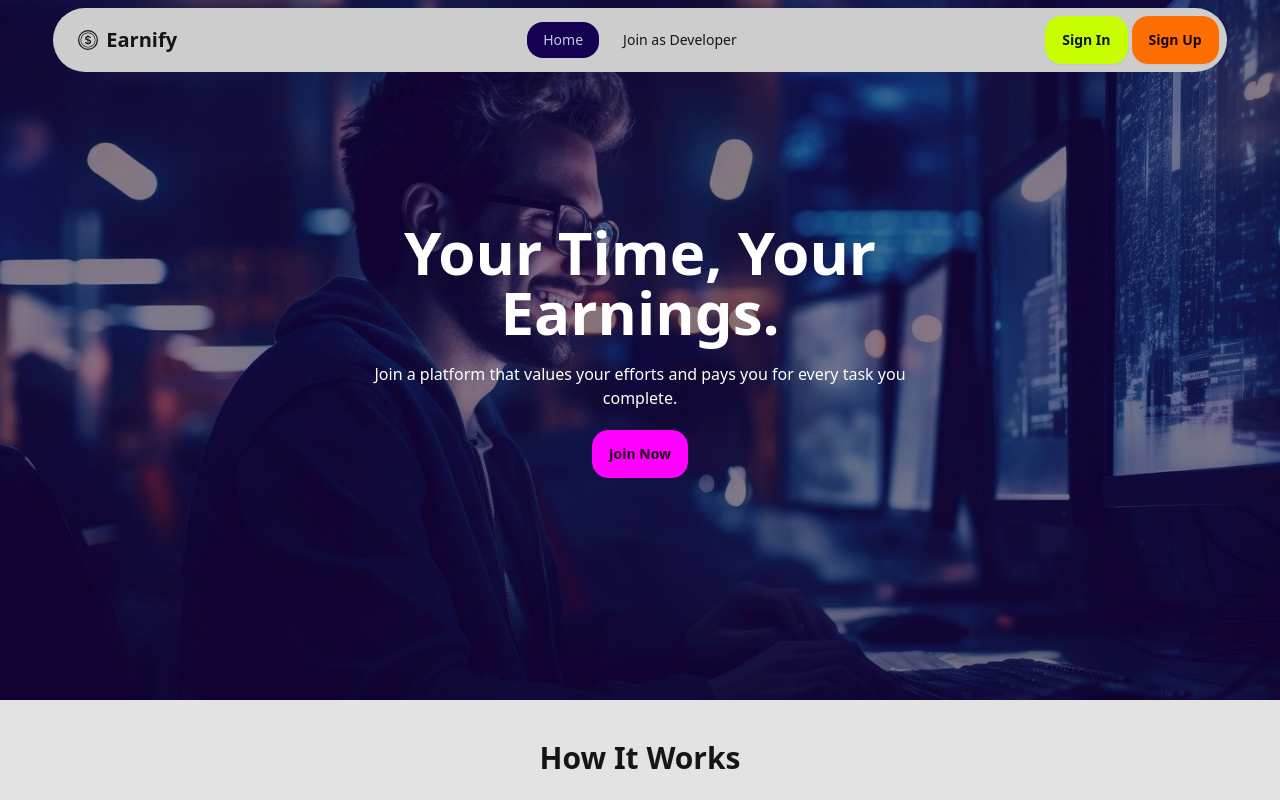
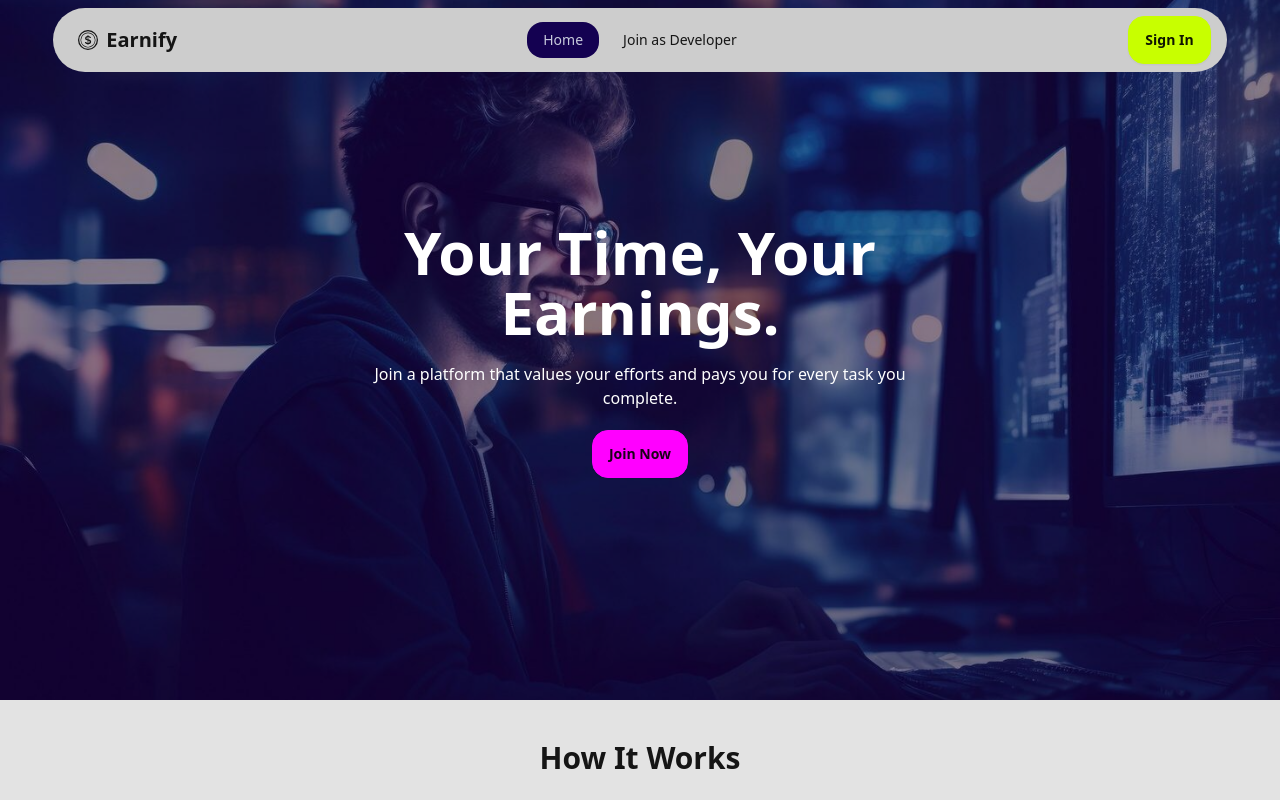
Before and after one commit to adnansyed101/earnify-client, a React (Vite) app: page / in a window 1280 px wide. Shown: the top 800 px of the page. Built offline with nearby package versions, Linux system fonts and the light colour scheme; no server answers.

Commit message:
Remove sginup button

```diff
--- a/src/components/NavbarButtons.jsx
+++ b/src/components/NavbarButtons.jsx
@@ -48,12 +48,9 @@ const NavbarButtons = () => {
       </div>
     </>
   ) : (
-    <div className="flex flex-col md:flex-row gap-1">
-      <Link to="/signin" className="btn btn-xs md:btn-md btn-accent">
+    <div className="mr-2">
+      <Link to="/signin" className="btn btn-accent">
         Sign In
-      </Link>
-      <Link to="/signup" className="btn btn-xs md:btn-md  btn-secondary">
-        Sign Up
       </Link>
     </div>
   );
```
